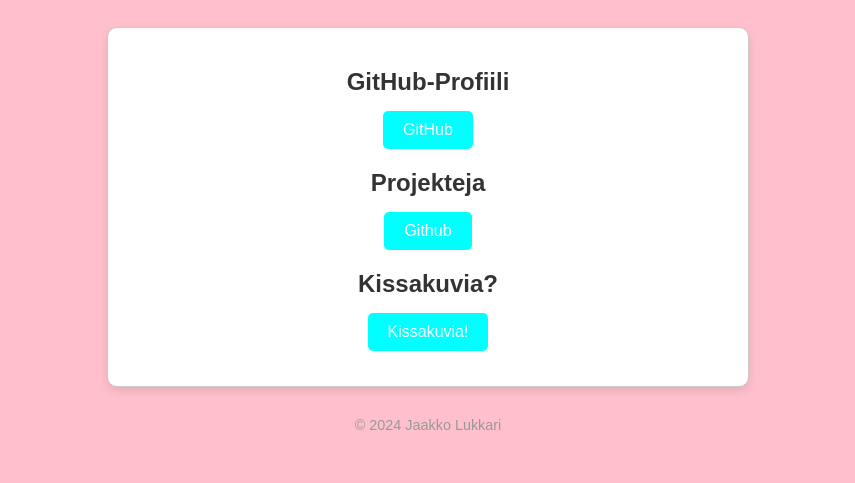
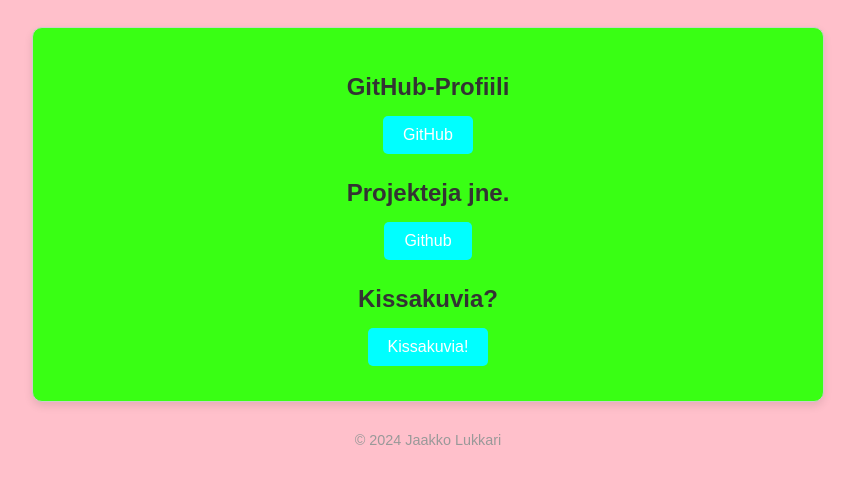
Before and after one commit to JaakkoLuk/jaakkoluk.github-io, a plain HTML site: page index.html in a window 1280 px wide. Shown: the part 137-620 px from the top of the page, without its empty margins (212-1067 px from the left). Drawn offline with Linux system fonts and the light colour scheme.

Commit message:
Update index.html

```diff
--- a/index.html
+++ b/index.html
@@ -31,17 +31,17 @@
         .content-box {
             border: 1px solid #ccc;
             border-radius: 10px;
-            background-color: #fff;
+            background-color: #39FF14;
             padding: 20px;
-            width: 60%;
-            max-width: 600px;
+            width: 70%;
+            max-width: 750px;
             margin: 30px auto;
             box-shadow: 0 4px 8px rgba(0, 0, 0, 0.1);
             text-align: center;
         }
 
         .content-box h3, .content-box h4, .content-box h5 {
-            margin: 20px 0 10px;
+            margin: 25px 0 10px;
             font-size: 1.5rem;
             color: #333;
         }
@@ -68,14 +68,14 @@
 
         .date-container {
             text-align: center;
-            margin-top: 20px;
+            margin-top: 25px;
             font-size: 1.2rem;
             color: #555;
         }
 
         footer {
             text-align: center;
-            margin: 20px 0;
+            margin: 25px 0;
             font-size: 0.9rem;
             color: #999;
         }
@@ -92,8 +92,8 @@
             <input type="submit" value="GitHub">
         </form>
 
-        <h4>Projekteja</h4>
-        <form action="https://github.com/doctorserious?tab=repositories">
+        <h4>Projekteja jne.</h4>
+        <form action="https://github.com/JaakkoLuk">
             <input type="submit" value="Github">
         </form>
 
```
